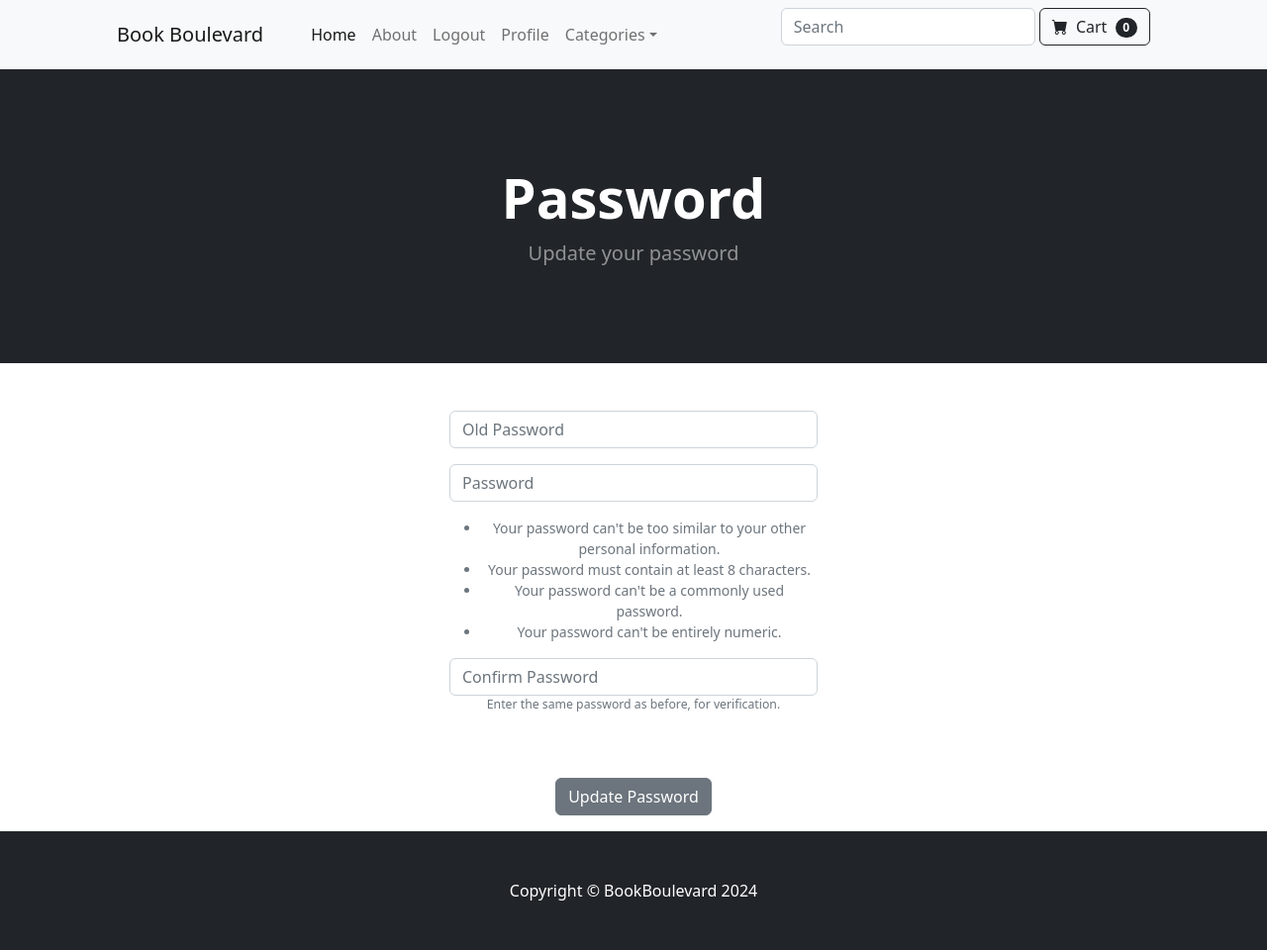
After one commit to Aleks1014/BookBoulevard, a Django app: page /update_password/ in a window 1280 px wide. The commit adds this page. Shown: the whole page at 99% size. Run offline with Django 5.2, Linux system fonts and the light colour scheme; the visitor is signed in with stand-in values (Sample User, id 1); some libraries are stand-ins or nearby versions.

Commit message:
Update profile info + update password

```diff
--- a/cart/views.py
+++ b/cart/views.py
@@ -2,7 +2,7 @@ from django.shortcuts import render, get_object_or_404, redirect
 from .cart import Cart
 from store.models import Product
 from django.http import JsonResponse
-
+from django.contrib import messages
 
 # Create your views here.
 def cart_summary(request):
@@ -25,6 +25,7 @@ def cart_add(request):
         #response = JsonResponse({'Product Name: ': product.title})
         cart_quantity = cart.__len__()
         response = JsonResponse({'qty: ': cart_quantity})
+        messages.success(request, 'Product was successfully added to your cart.')
         return response
 
 
@@ -34,6 +35,7 @@ def cart_delete(request):
         product_id = int(request.POST.get('product_id'))
         cart.delete(product=product_id)
         response = JsonResponse({'product': product_id})
+        messages.success(request, 'Product was deleted from your cart.')
         return response
 
 
@@ -44,5 +46,6 @@ def cart_update(request):
         product_qty = int(request.POST.get('product_qty'))
         cart.update(product=product_id, quantity=product_qty)
         response = JsonResponse({'qty': product_qty})
+        messages.success(request, 'Your cart was updated successfully.')
         return response
         # return redirect('cart_summary')
--- a/store/forms.py
+++ b/store/forms.py
@@ -1,6 +1,29 @@
 from django.contrib.auth.models import User
-from django.contrib.auth.forms import UserCreationForm
+from django.contrib.auth.forms import UserCreationForm, UserChangeForm, SetPasswordForm
 from django import forms
+
+
+class UpdateUser(UserChangeForm):
+    password = None
+    email = forms.EmailField(label="",
+                             widget=forms.TextInput(attrs={'class': 'form-control', 'placeholder': 'Email Address'}))
+    first_name = forms.CharField(label="", max_length=100,
+                                 widget=forms.TextInput(attrs={'class': 'form-control', 'placeholder': 'First Name'}))
+    last_name = forms.CharField(label="", max_length=100,
+                                widget=forms.TextInput(attrs={'class': 'form-control', 'placeholder': 'Last Name'}))
+    class Meta:
+        model = User
+        fields = ('username', 'first_name', 'last_name', 'email')
+
+    def __init__(self, *args, **kwargs):
+        super(UpdateUser, self).__init__(*args, **kwargs)
+
+        self.fields['username'].widget.attrs['class'] = 'form-control'
+        self.fields['username'].widget.attrs['placeholder'] = 'User Name'
+        self.fields['username'].label = ''
+        self.fields[
+            'username'].help_text = '<span class="form-text text-muted"><small>Required. 150 characters or fewer. Letters, digits and @/./+/-/_ only.</small></span>'
+
 
 
 class SignUpForm(UserCreationForm):
@@ -35,3 +58,40 @@ class SignUpForm(UserCreationForm):
         self.fields['password2'].label = ''
         self.fields[
             'password2'].help_text = '<span class="form-text text-muted"><small>Enter the same password as before, for verification.</small></span>'
+
+
+
+class UpdatePasswordForm(SetPasswordForm):
+    old_password = forms.CharField(label="",
+                             widget=forms.PasswordInput(attrs={'class': 'form-control', 'placeholder': 'Old Password'}))
+    class Meta:
+        model = User
+        fields = ['old_password', 'new_password1', 'new_password2']
+
+    field_order = ['old_password', 'new_password1', 'new_password2']
+
+    def __init__(self, *args, **kwargs):
+        super(UpdatePasswordForm, self).__init__(*args, **kwargs)
+
+        self.fields['new_password1'].widget.attrs['class'] = 'form-control'
+        self.fields['new_password1'].widget.attrs['placeholder'] = 'Password'
+        self.fields['new_password1'].label = ''
+        self.fields[
+            'new_password1'].help_text = '<ul class="form-text text-muted small"><li>Your password can\'t be too similar to your other personal information.</li><li>Your password must contain at least 8 characters.</li><li>Your password can\'t be a commonly used password.</li><li>Your password can\'t be entirely numeric.</li></ul>'
+
+        self.fields['new_password2'].widget.attrs['class'] = 'form-control'
+        self.fields['new_password2'].widget.attrs['placeholder'] = 'Confirm Password'
+        self.fields['new_password2'].label = ''
+        self.fields[
+            'new_password2'].help_text = '<span class="form-text text-muted"><small>Enter the same password as before, for verification.</small></span>'
+
+    def clean_old_password(self):
+        """
+        Validates that the old_password field is correct.
+        """
+        old_password = self.cleaned_data["old_password"]
+        if not self.user.check_password(old_password):
+            raise forms.ValidationError(
+                'Password does not match.'
+            )
+        return old_password
--- a/store/templates/navbar.html
+++ b/store/templates/navbar.html
@@ -11,6 +11,7 @@
                 <li class="nav-item"><a class="nav-link" href="{% url 'about' %}">About</a></li>
                 {% if user.is_authenticated %}
                 <li class="nav-item"><a class="nav-link" href="{% url 'logout' %}">Logout</a></li>
+                <li class="nav-item"><a class="nav-link" href="{% url 'update_user' %}">Profile</a></li>
                 {% else %}
                 <li class="nav-item"><a class="nav-link" href="{% url 'login' %}">Login</a></li>
                 <li class="nav-item"><a class="nav-link" href="{% url 'register' %}">Register</a></li>
@@ -29,6 +30,9 @@
                     </ul>
                 </li>
             </ul>
+            <form role="search" class="me-sm-1">
+          <input class="form-control" type="search" placeholder="Search" aria-label="Search">
+        </form>
             <form class="d-flex">
                 <a href="{% url 'cart_summary' %}" class="btn btn-outline-dark">
                     <i class="bi-cart-fill me-1"></i>
--- /dev/null
+++ b/store/templates/update_password.html
@@ -0,0 +1,27 @@
+{% extends 'base.html' %}
+{% block content%}
+     <header class="bg-dark py-5">
+                <div class="container px-4 px-lg-5 my-5">
+                    <div class="text-center text-white">
+                        <h1 class="display-4 fw-bolder">Password</h1>
+                        <p class="lead fw-normal text-white-50 mb-0">Update your password</p>
+                    </div>
+                </div>
+     </header>
+
+<br/><br/>
+<div class="container">
+<!--         <div class="row">-->
+             <center>
+                <div class="col-4">
+                   <form method="POST" action="{% url 'update_password' %}">
+                       {% csrf_token %}
+                        {{ form.as_p }}
+                       <br/><br/>
+                       <button type="submit" class="btn btn-secondary">Update Password</button>
+                    </form>
+                </div>
+             </center>
+<!--         </div>-->
+</div>
+{% endblock %}
--- a/store/urls.py
+++ b/store/urls.py
@@ -10,4 +10,6 @@ urlpatterns = [
     path('product/<int:pk>', views.product, name='product'),
     path('category/<str:cat_name>', views.category, name='category'),
     path('category_summary/', views.category_summary, name='category_summary'),
+    path('update_user/', views.update_user, name='update_user'),
+    path('update_password/', views.update_password, name='update_password'),
 ]
--- a/store/views.py
+++ b/store/views.py
@@ -3,9 +3,10 @@
 from django.contrib.auth import authenticate, login, logout
 from django.contrib import messages
 from django.contrib.auth.models import User
+from django.contrib.auth.hashers import check_password
 from django.contrib.auth.forms import UserCreationForm
 from django import forms
-from .forms import SignUpForm
+from .forms import SignUpForm, UpdateUser, UpdatePasswordForm
 
 
 # Create your views here.
@@ -61,6 +62,43 @@
         return render(request, 'register.html', {'form': form})
 
 
+def update_user(request):
+    if request.user.is_authenticated:
+        current_user = User.objects.get(id=request.user.id)
+        user_form = UpdateUser(request.POST or None, instance=current_user)
+
+        if user_form.is_valid():
+            user_form.save()
+            login(request, current_user)
+            messages.success(request, 'Your account has been updated.')
+            return redirect('home')
+        return render(request, 'update_user.html', {'user_form': user_form})
+    else:
+        messages.error(request, 'You must log in to access this page.')
+        return redirect('home')
+
+
+def update_password(request):
+    if request.user.is_authenticated:
+        current_user = request.user
+        if request.method == 'POST':
+            form = UpdatePasswordForm(current_user, request.POST)
+            if form.is_valid():
+                form.save()
+                messages.success(request, 'You have successfully updated your password. Please login again.')
+                return redirect('login')
+            else:
+                for error in list(form.errors.values()):
+                    messages.error(request,error)
+                    return redirect('update_password')
+        else:
+            form = UpdatePasswordForm(current_user)
+            return render(request, 'update_password.html', {'form': form})
+    else:
+        messages.error(request, 'You must be logged in to access the page.')
+        return redirect('home')
+
+
 def product(request, pk):
     product = Product.objects.get(id=pk)
     return render(request, 'product.html', {'product': product})
```
Also changed, not shown: store/templates/update_user.html (added, +29 -0 lines).
